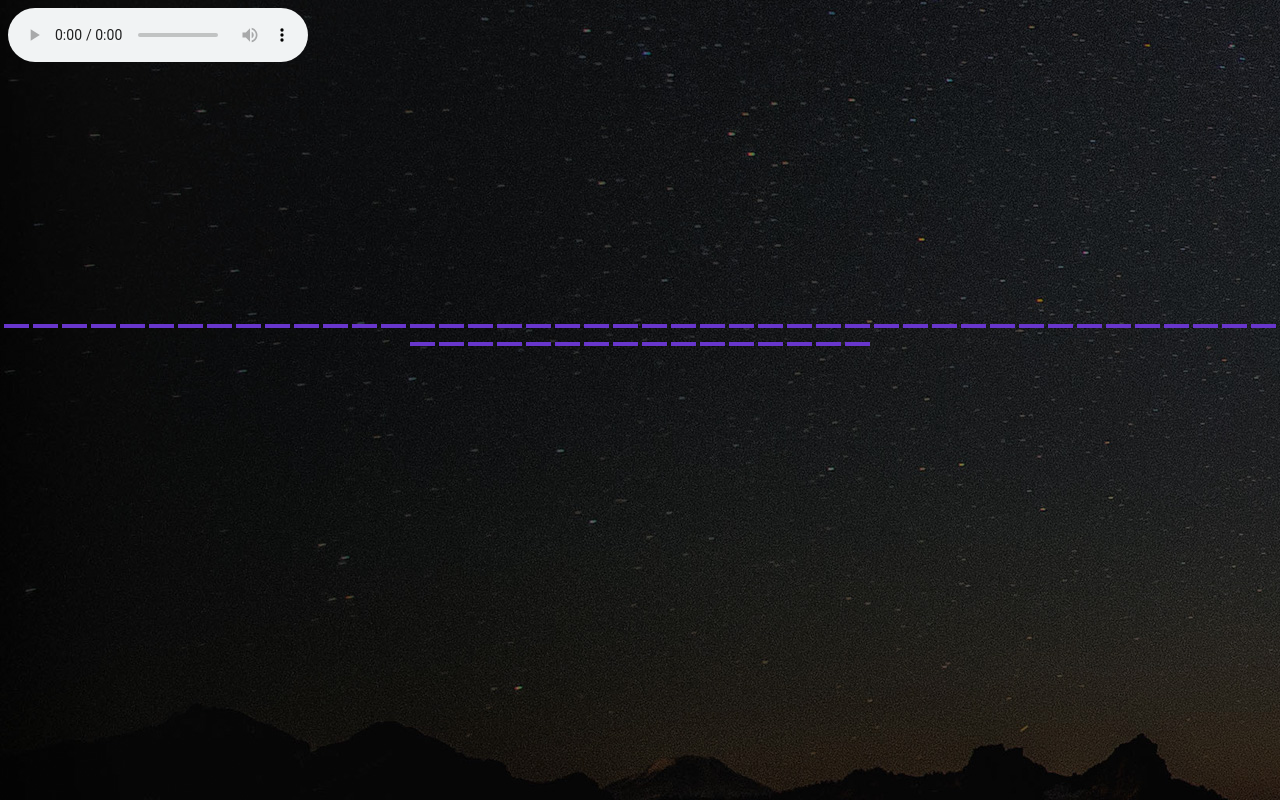
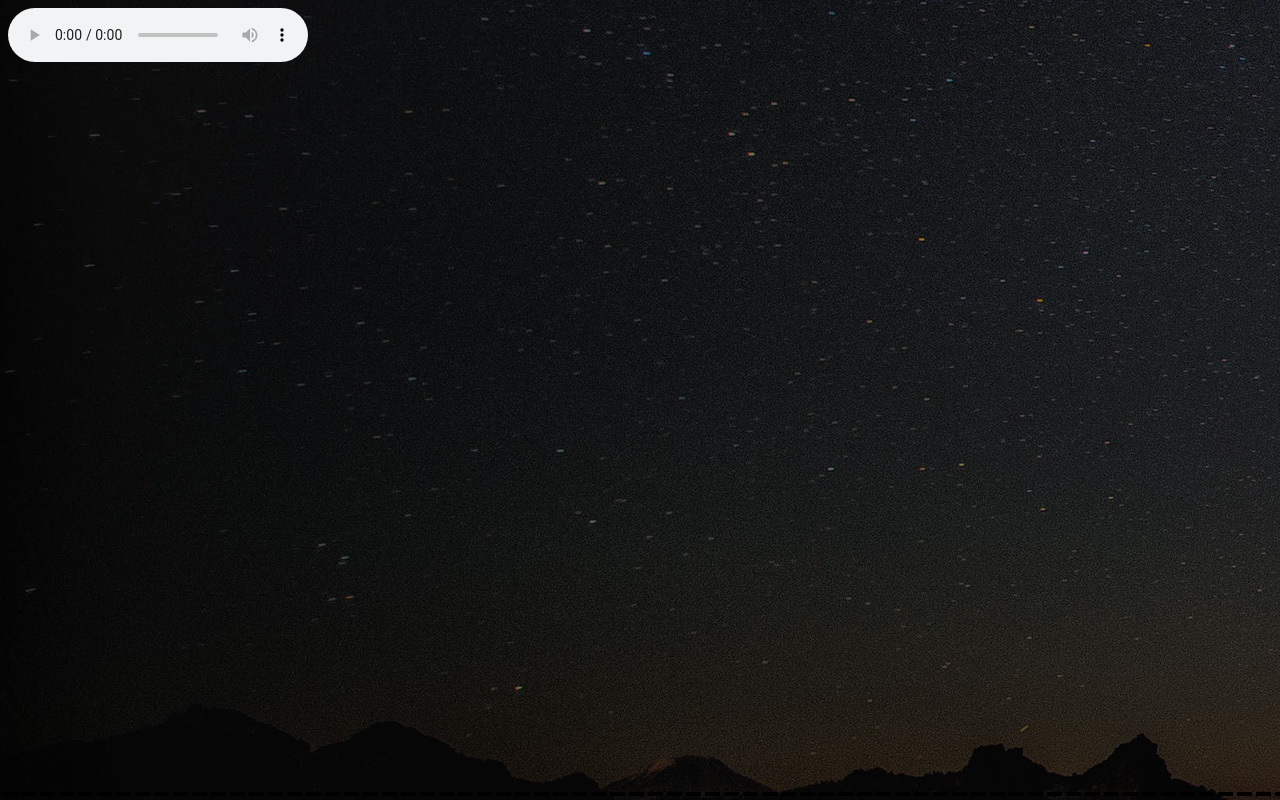
Before and after one commit to ryanm111/audio-visualiser, a plain HTML site: page index.html in a window 1280 px wide. Drawn offline with Linux system fonts and the light colour scheme.

Commit message:
Changed colours

```diff
--- a/script.js
+++ b/script.js
@@ -1,6 +1,6 @@
 const audio = document.querySelector("audio");
 const audioContext = new AudioContext();
-const numberOfBars = 60;
+const numberOfBars = 100;
 const audioSource = audioContext.createMediaElementSource(audio);
 const analyser = audioContext.createAnalyser();
 
@@ -29,10 +29,9 @@ function renderFrame() {
         if(!bar){
             continue;
         }
-        const barHeight = Math.max(4, data || 0);
+        const barHeight = Math.max(4, data * 5 || 0);
         bar.style.height = barHeight + "px";
-        const barColour =
-        bar.style.backgroundColor = `rgb(${barHeight + 100}, ${barHeight + 50}, ${barHeight + 200})`;
+        bar.style.backgroundColor = `rgb(${data - barHeight - 100}, ${barHeight - data - 100}, ${data - barHeight - 200})`;
     }
     window.requestAnimationFrame(renderFrame);
 }
--- a/style.css
+++ b/style.css
@@ -1,9 +1,12 @@
 body {
     background: url(/Data/background.jpg);
 }
+
 .visualiser-container {
     position: absolute;
-    bottom: 450px;
+    overflow: auto;
+    white-space: nowrap;
+    bottom: 0px;
     right: 0;
     left: 0;
     text-align: center;
@@ -12,5 +15,5 @@ body {
     display: inline-block;
     background-color: white;
     margin: 0 2px;
-    width: 25px;
+    width: 15px;
 }
```
